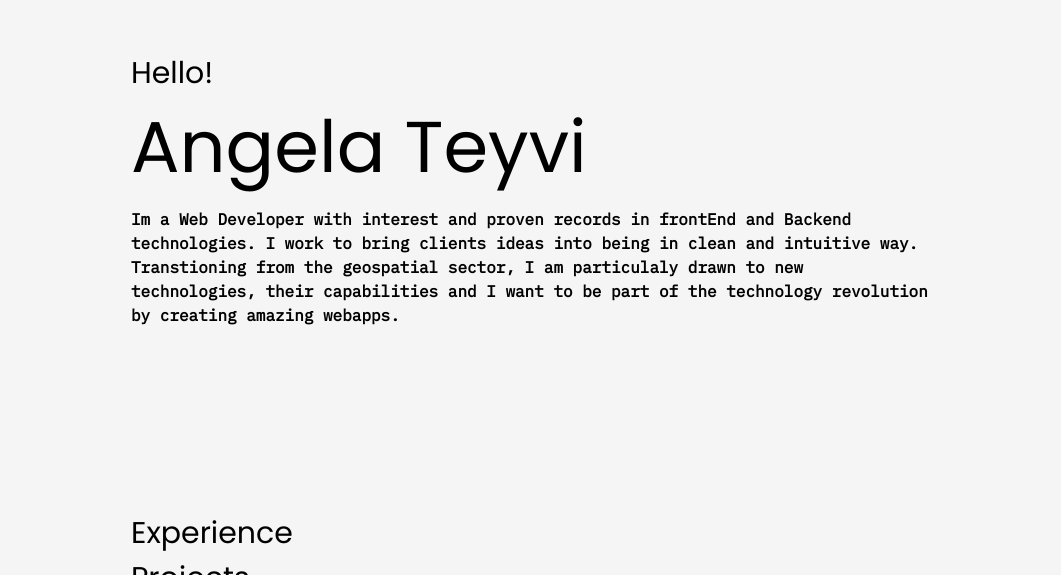
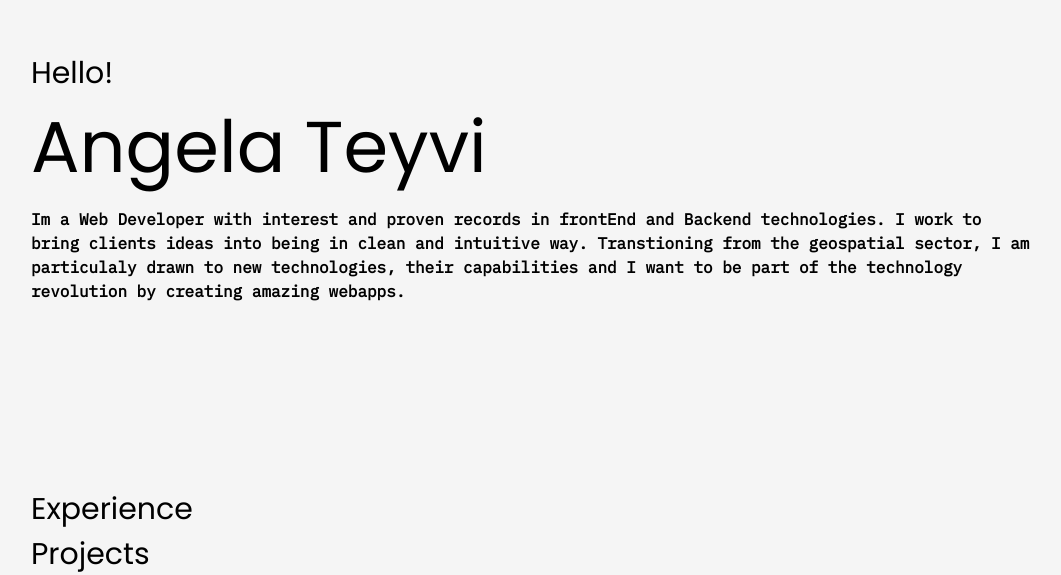
Before and after one commit to teyvi/Portfolio-, a React (Create React App) app: page / in a window 1280 px wide. Shown: the part 225-800 px from the top of the page, without its empty margins (109-1170 px from the left). Built offline with nearby package versions, Linux system fonts and the light colour scheme.

Commit message:
worked on ths spacing

```diff
--- a/src/index.css
+++ b/src/index.css
@@ -17,7 +17,7 @@ section {
   place-items: start;
   align-content: center;
   margin: 0 auto;
-  padding: 0 100px;
+  padding: 0 50px;
   max-width: 1200px
 }
 
```
